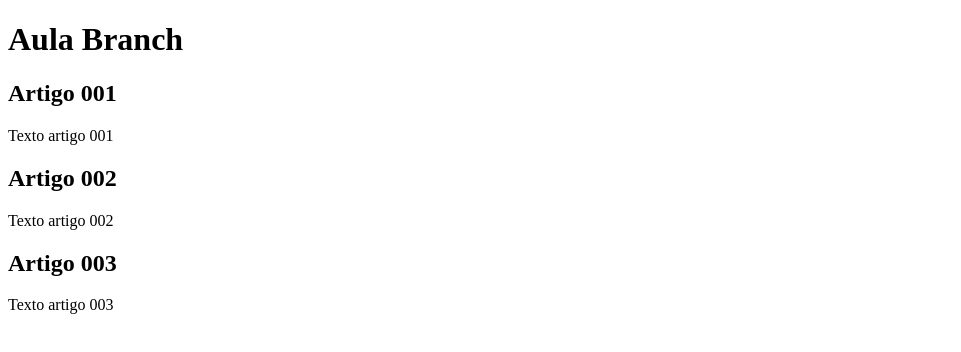
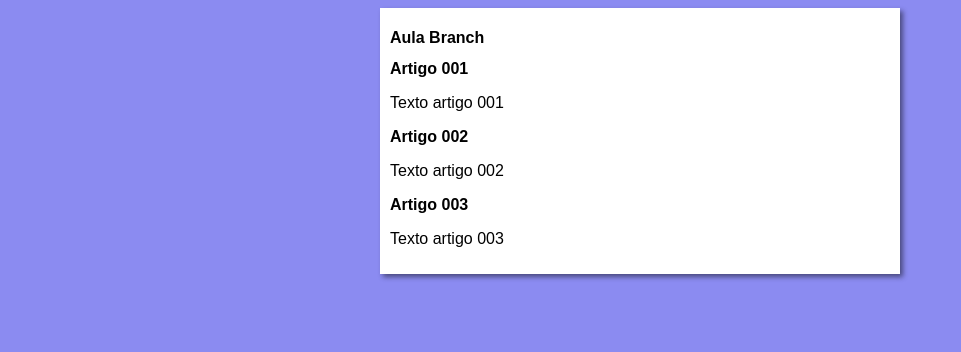
Before and after one commit to vini-j-pereira/projeto-site-aula-git-github, a plain HTML site: page index.html in a window 1280 px wide. Shown: the whole page, without its empty margins (0-961 px from the left). Drawn offline with Linux system fonts and the light colour scheme.

Commit message:
Add do Design

```diff
--- /dev/null
+++ b/estilos/style.css
@@ -0,0 +1,16 @@
+*{
+    font-family: Arial, Helvetica, sans-serif;
+    font-size: 16px;
+}
+body{
+    background-color: rgb(139, 139, 241);
+
+}
+
+main{
+    background-color: #fff;
+    width: 500px;
+    margin: auto;
+    box-shadow: 3px 3px 5px rgba(0, 0, 0, 0.473);
+    padding: 10px;
+}
--- a/index.html
+++ b/index.html
@@ -3,6 +3,7 @@
 <head>
     <meta charset="UTF-8">
     <meta name="viewport" content="width=device-width, initial-scale=1.0">
+    <link rel="stylesheet" href="estilos/style.css">
     <title>Site aula Git-Github</title>
 </head>
 <body>
```
